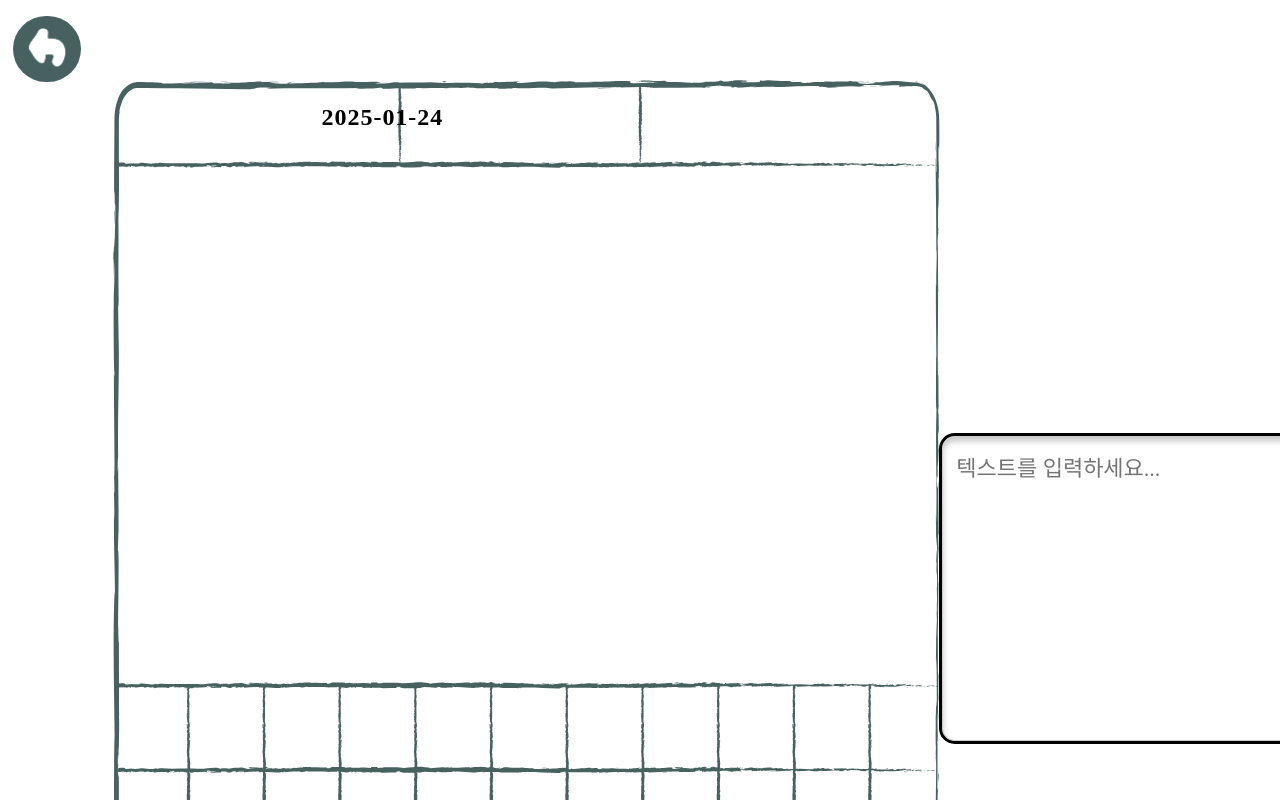
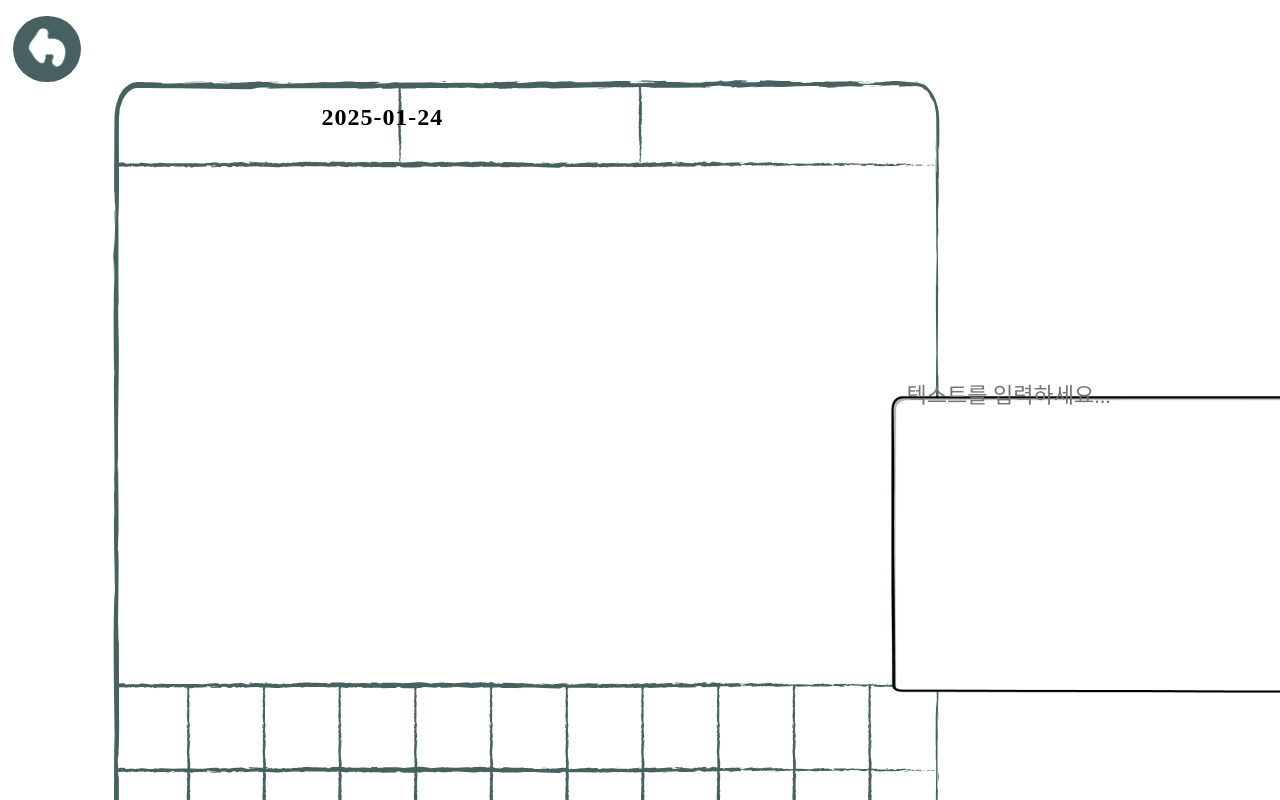
Before and after one commit to Prometheus-14team/pictory-dev, a React (Create React App) app in the folder calendar-web/: page /post in a window 1280 px wide. Built offline with nearby package versions, Linux system fonts and the light colour scheme.

Commit message:
diary-design
design change

```diff
--- a/calendar-web/src/components/Post/post.jsx
+++ b/calendar-web/src/components/Post/post.jsx
@@ -5,12 +5,10 @@ import { Link } from "react-router-dom";
 import "../assets/styles.css";
 import EmotionFace from "./EmotionFace";
 import  postLayer  from "../assets/post.svg";
-import textBox from "../assets/textBox.svg";
 import { ReactComponent as PostLayer } from "../assets/post.svg";
-import { ReactComponent as TextBox } from "../assets/textBox.svg";
 
 import PostSubmit from "./postsubmit";
-
+import t from "../assets/img/Text.png";
 import backButton from "../assets/img/backButton.png"
 import  Sun  from "../assets/img/Sun.png";
 import  cloud  from "../assets/img/Cloud.png";
@@ -41,13 +39,10 @@ function Post({
           <text className="svg-text">
               {currentDate}
           </text>
-
           <div className="textbox">
             <PostSubmit handleSubmit={handleSubmit} />
-            <form ref={formRef} onSubmit={handleSubmit} className="text-box-form">
-              <svg className="text-box-svg" xmlns="http://www.w3.org/2000/svg">
-                <rect x="0" y="0" width="100%" height="100%" fill="transparent" />
-              </svg>
+            <form ref={formRef} onSubmit={handleSubmit}>
+              <img src={t} style={{width:"45vw"}}/>
               <textarea
                 value={text}
                 onChange={handleChange}
@@ -56,7 +51,6 @@ function Post({
               />
             </form>
         </div>
-
     </div>
   </div>
   );
--- a/calendar-web/src/components/assets/styles.css
+++ b/calendar-web/src/components/assets/styles.css
@@ -716,28 +716,29 @@ html, body {
   top: 10vh;
 }
 
+.weather{
+  position: relative;
+  gap: 2vw;
+  top: 22vh;
+  z-index: 100;
+}
+
 .textbox { /*text-box-form과 user-id-input의 부모요소*/
   position: relative;
   width: 52vw;
-  top: 33vh;
-  left: 2vw;
+  top: 45vh;
+  left: -2vw;
 }
 
 .text-input {
-  width: 42vw;
-  height: 21.65vw;
+  all: unset;
+  position: relative;
+  left: 1.2vw;
+  top: -40vh;
   font-size: 22px;
+  font-style: bold;
   font-family: Pretendard;
-  padding: 1vw 1vw;
-  border-radius: 1vw;
-  border: 1px solid #ccc;
-  background-color: rgba(255, 255, 255, 0.8);
-  outline: 3px solid black;
-  box-shadow: inset 0 4px 6px rgba(196, 196, 196, 1);
-}
-
-.text-box-form {
-
+  z-index: 10;
 }
 
 .post-submit{
@@ -756,13 +757,6 @@ html, body {
   border: 1px solid #ccc; /* 테두리 */
   border-radius: 4px; /* 둥근 모서리 */
   box-sizing: border-box; /* 패딩 포함 계산 */
-}
-
-
-
-.text-input:focus {
-  outline: none;
-  border-color: #007bff;
 }
 
 
@@ -795,8 +789,9 @@ html, body {
 .tag-container {
   display: flex;
   gap: 20px; /* 태그 간 간격 */
-  justify-content: center; /* 태그 중앙 정렬 */
-  align-items: center;
+  position: relative;
+  left: 50vw;
+  top: -68vh;
   margin-top: 20px;
 }
 
@@ -809,7 +804,7 @@ html, body {
 
 /* SVG 스타일 */
 .tag {
-  width: 200px; /* 크기 조정 */
+  width: 13vw; /* 크기 조정 */
   height: auto;
 }
 
@@ -817,18 +812,12 @@ html, body {
 .noun-text {
   position: absolute;
   top: 50%; /* 태그의 중앙에 텍스트 배치 */
-  left: 50%;
+  left: 7.4vw;
+  font-family: Pretendard;
   transform: translate(-50%, -50%);
-  font-size: 20px;
+  font-size: 32px;
   font-weight: bold;
-  color: #333;
+  color: #000;
   pointer-events: none; /* 텍스트 클릭 방지 */
+  white-space: nowrap;
 }
-
-
-/* final post */
-
-.final-post-layer {
-  width: 1329.249px;
-  height: 953.511px;
-}
```
Also changed, not shown: calendar-web/src/components/assets/img/Text.png (added), calendar-web/src/components/assets/textBox.svg (deleted).
